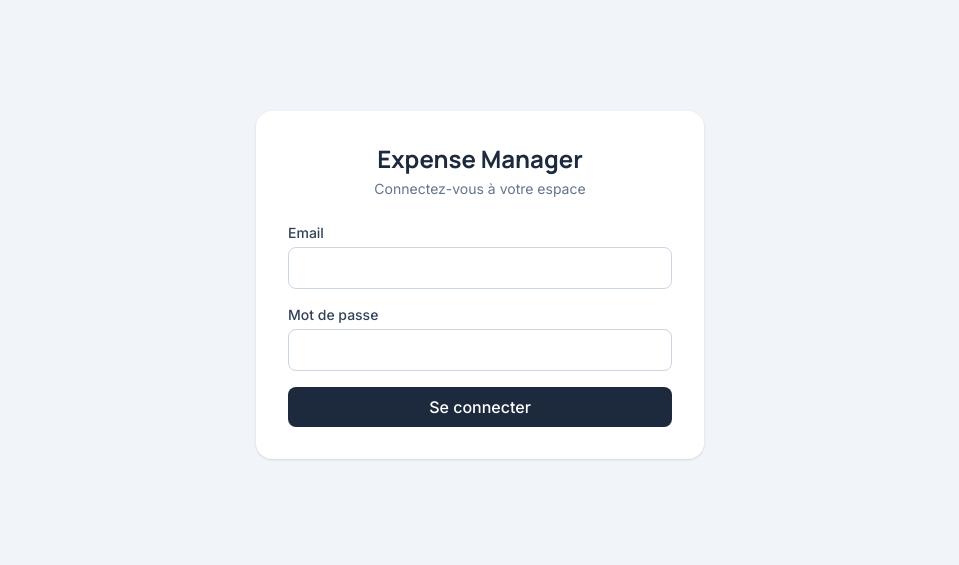
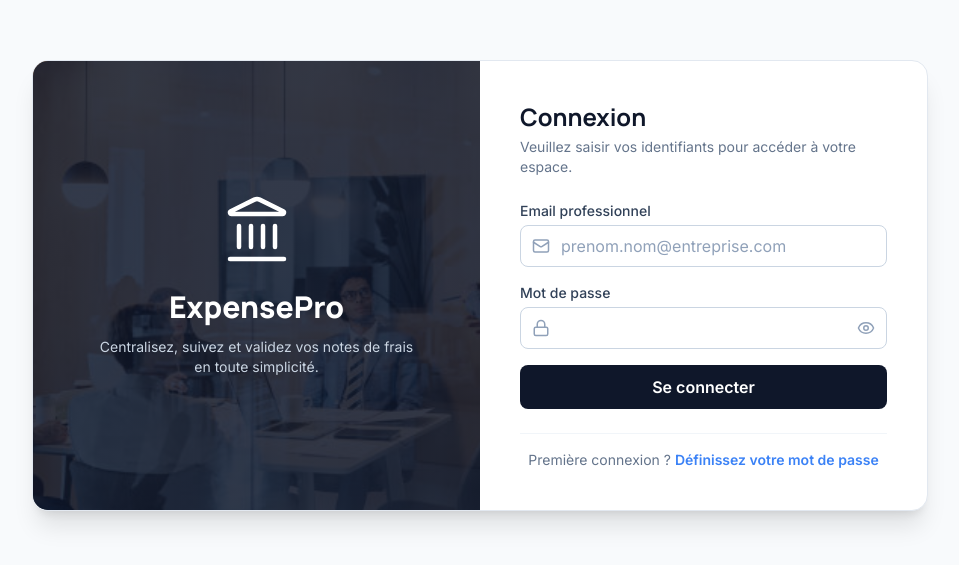
Before and after one commit to supherman-organization/expense-manager, a React (Vite) app in the folder frontend/: page /connexion in a window 1280 px wide. Shown: the part 115-680 px from the top of the page, without its empty margins (160-1119 px from the left). Built offline with nearby package versions, Linux system fonts and the light colour scheme; no server answers.

Commit message:
feat(UI-primitive): shared UI primitives (Button, Card, PageHeader, input styles)

```diff
--- a/frontend/src/pages/Login.tsx
+++ b/frontend/src/pages/Login.tsx
@@ -1,13 +1,67 @@
 import { useState } from 'react';
-import type { FormEvent } from 'react';
+import type { FormEvent, ReactNode } from 'react';
 import { Navigate, useNavigate } from 'react-router-dom';
+import { Mail, Lock, Eye, EyeOff, ArrowLeft, Landmark, CheckCircle2, Circle } from 'lucide-react';
 import { useAuth } from '../context/AuthContext';
+import { BRAND_NAME } from '../utils/branding';
 
 type Step = 'login' | 'set-password';
 
+interface PasswordInputProps {
+  id: string;
+  label: string;
+  value: string;
+  onChange: (value: string) => void;
+  autoComplete: string;
+  hint?: ReactNode;
+}
+
+function PasswordInput({ id, label, value, onChange, autoComplete, hint }: PasswordInputProps) {
+  const [show, setShow] = useState(false);
+
+  return (
+    <div>
+      <label htmlFor={id} className="block text-sm font-medium text-slate-700">
+        {label}
+      </label>
+      <div className="relative mt-1">
+        <Lock
+          size={18}
+          className="pointer-events-none absolute left-3 top-1/2 -translate-y-1/2 text-slate-400"
+        />
+        <input
+          id={id}
+          type={show ? 'text' : 'password'}
+          autoComplete={autoComplete}
+          required
+          value={value}
+          onChange={(e) => onChange(e.target.value)}
+          className="w-full rounded-lg border border-slate-300 py-2 pl-10 pr-10 text-slate-800 placeholder:text-slate-400 focus:border-secondary focus:outline-none focus:ring-2 focus:ring-secondary/30"
+        />
+        <button
+          type="button"
+          onClick={() => setShow((s) => !s)}
+          aria-label={show ? 'Masquer le mot de passe' : 'Afficher le mot de passe'}
+          className="absolute right-2 top-1/2 -translate-y-1/2 rounded p-1 text-slate-400 transition hover:text-slate-600"
+        >
+          {show ? <EyeOff size={18} /> : <Eye size={18} />}
+        </button>
+      </div>
+      {hint && <div className="mt-1.5">{hint}</div>}
+    </div>
+  );
+}
+
+function Requirement({ met, label }: { met: boolean; label: string }) {
+  return (
+    <p className={`flex items-center gap-1.5 text-xs ${met ? 'text-green-600' : 'text-slate-400'}`}>
+      {met ? <CheckCircle2 size={14} /> : <Circle size={14} />}
+      {label}
+    </p>
+  );
+}
+
 export default function Login() {
-  // submitPassword = la méthode du contexte, renommée pour éviter la collision
-  // avec le setter d'état setPassword ci-dessous.
   const { user, login, setPassword: submitPassword } = useAuth();
   const navigate = useNavigate();
 
@@ -18,13 +72,30 @@ export default function Login() {
   const [error, setError] = useState<string | null>(null);
   const [submitting, setSubmitting] = useState(false);
 
-  // Calcul pendant le rendu (pas d'useEffect) : un utilisateur déjà
-  // connecté n'a rien à faire sur l'écran de connexion.
   if (user) {
     return <Navigate to="/" replace />;
   }
 
-  //  Action utilisateur → gestionnaire d'événement, PAS un Effect.
+  // Valeurs dérivées calculées pendant le rendu.
+  const hasMinLength = password.length >= 8;
+  const passwordsMatch = confirmPassword.length > 0 && password === confirmPassword;
+  const canSubmitPassword = hasMinLength && passwordsMatch;
+
+  // Bascule manuelle vers l'écran « choisir mon mot de passe » .
+  function goToSetPassword() {
+    setError(null);
+    setPassword('');
+    setConfirmPassword('');
+    setStep('set-password');
+  }
+
+  function backToLogin() {
+    setError(null);
+    setPassword('');
+    setConfirmPassword('');
+    setStep('login');
+  }
+
   async function handleLogin(e: FormEvent) {
     e.preventDefault();
     setError(null);
@@ -32,8 +103,6 @@ export default function Login() {
     try {
       const result = await login(email, password);
       if (result.mustSetPassword) {
-        // Première connexion : on bascule sur l'écran set-password
-        // en gardant l'email déjà saisi.
         setPassword('');
         setStep('set-password');
         return;
@@ -50,7 +119,6 @@ export default function Login() {
     e.preventDefault();
     setError(null);
 
-    // Validation côté client (le backend revalide de toute façon).
     if (password.length < 8) {
       setError('Le mot de passe doit contenir au moins 8 caractères.');
       return;
@@ -65,36 +133,64 @@ export default function Login() {
       await submitPassword(email, password);
       navigate('/', { replace: true });
     } catch {
-      setError('Impossible de définir le mot de passe. Réessayez.');
+      setError('Impossible de définir le mot de passe. Vérifiez votre email.');
     } finally {
       setSubmitting(false);
     }
   }
 
+  const emailInputClass =
+    'w-full rounded-lg border border-slate-300 py-2 pl-10 pr-3 text-slate-800 placeholder:text-slate-400 focus:border-secondary focus:outline-none focus:ring-2 focus:ring-secondary/30';
+
   return (
-    <div className="flex min-h-screen items-center justify-center bg-slate-100 px-4">
-      <div className="w-full max-w-md rounded-2xl bg-white p-8 shadow-sm">
-        <div className="mb-6 text-center">
-          <h1 className="text-2xl font-bold text-slate-800">Expense Manager</h1>
-          <p className="mt-1 text-sm text-slate-500">
-            {step === 'login'
-              ? 'Connectez-vous à votre espace'
-              : 'Choisissez votre mot de passe'}
+    <div className="flex min-h-screen items-center justify-center bg-surface p-4">
+      <div className="grid w-full max-w-4xl overflow-hidden rounded-2xl border border-slate-200 bg-white shadow-xl md:grid-cols-2">
+        {/* Panneau gauche */}
+        <div
+          className="hidden flex-col items-center justify-center bg-primary bg-cover bg-center p-10 text-center md:flex"
+          style={{ backgroundImage: "linear-gradient(rgba(15,23,42,0.85), rgba(15,23,42,0.85)), url('/office.jpg')", }}
+        >
+          <Landmark size={72} strokeWidth={1.5} className="text-white" />
+          <h2 className="mt-6 font-display text-3xl font-extrabold text-white">{BRAND_NAME}</h2>
+          <p className="mt-3 max-w-xs text-sm text-slate-300">
+            Centralisez, suivez et validez vos notes de frais en toute simplicité.
+
           </p>
         </div>
 
+        {/*Panneau droit : formulaire */}
+        <div className="p-8 sm:p-10">
+          {/* Marque compacte, visible uniquement sur mobile */}
+          <div className="mb-6 flex items-center gap-2 md:hidden">
+            <Landmark size={28} className="text-primary" />
+            <span className="font-display text-lg font-extrabold text-primary">{BRAND_NAME}</span>
+          </div>
+
+          <h1 className="font-display text-2xl font-bold text-primary">
+            {step === 'login' ? 'Connexion' : 'Première connexion'}
+          </h1>
+          <p className="mt-1 text-sm text-muted">
+            {step === 'login'
+              ? 'Veuillez saisir vos identifiants pour accéder à votre espace.'
+              : 'Choisissez le mot de passe qui protégera votre compte.'}
+          </p>
+
           {error && (
-          <div className="mb-4 rounded-lg bg-red-50 px-4 py-3 text-sm text-red-700">
-            {error}
-          </div>
+            <div className="mt-5 rounded-lg bg-red-50 px-4 py-3 text-sm text-red-700">{error}</div>
           )}
 
           {step === 'login' ? (
-          <form onSubmit={handleLogin} className="space-y-4">
+            <>
+              <form onSubmit={handleLogin} className="mt-6 space-y-4">
                 <div>
                   <label htmlFor="email" className="block text-sm font-medium text-slate-700">
-                Email
+                    Email professionnel
                   </label>
+                  <div className="relative mt-1">
+                    <Mail
+                      size={18}
+                      className="pointer-events-none absolute left-3 top-1/2 -translate-y-1/2 text-slate-400"
+                    />
                     <input
                       id="email"
                       type="email"
@@ -102,74 +198,106 @@ export default function Login() {
                       required
                       value={email}
                       onChange={(e) => setEmail(e.target.value)}
-                className="mt-1 w-full rounded-lg border border-slate-300 px-3 py-2 text-slate-800 focus:border-slate-500 focus:outline-none focus:ring-1 focus:ring-slate-500"
+                      placeholder="prenom.nom@entreprise.com"
+                      className={emailInputClass}
                     />
                   </div>
-            <div>
-              <label htmlFor="password" className="block text-sm font-medium text-slate-700">
-                Mot de passe
-              </label>
-              <input
+                </div>
+
+                <PasswordInput
                   id="password"
-                type="password"
+                  label="Mot de passe"
+                  value={password}
+                  onChange={setPassword}
                   autoComplete="current-password"
-                required
-                value={password}
-                onChange={(e) => setPassword(e.target.value)}
-                className="mt-1 w-full rounded-lg border border-slate-300 px-3 py-2 text-slate-800 focus:border-slate-500 focus:outline-none focus:ring-1 focus:ring-slate-500"
                 />
-            </div>
+
                 <button
                   type="submit"
                   disabled={submitting}
-              className="w-full rounded-lg bg-slate-800 px-4 py-2 font-medium text-white transition hover:bg-slate-700 disabled:cursor-not-allowed disabled:opacity-60"
+                  className="w-full rounded-lg bg-primary px-4 py-2.5 font-semibold text-white transition hover:bg-slate-800 disabled:cursor-not-allowed disabled:opacity-60"
                 >
                   {submitting ? 'Connexion…' : 'Se connecter'}
                 </button>
               </form>
+
+              <div className="mt-6 border-t border-slate-100 pt-4 text-center text-sm text-muted">
+                Première connexion ?{' '}
+                <button
+                  type="button"
+                  onClick={goToSetPassword}
+                  className="font-semibold text-secondary hover:underline"
+                >
+                  Définissez votre mot de passe
+                </button>
+              </div>
+            </>
           ) : (
-          <form onSubmit={handleSetPassword} className="space-y-4">
-            <p className="text-sm text-slate-600">
-              Première connexion pour <strong>{email}</strong>. Définissez votre mot de passe.
-            </p>
+            <form onSubmit={handleSetPassword} className="mt-6 space-y-4">
               <div>
-              <label htmlFor="new-password" className="block text-sm font-medium text-slate-700">
-                Nouveau mot de passe
+                <label htmlFor="sp-email" className="block text-sm font-medium text-slate-700">
+                  Email professionnel
                 </label>
+                <div className="relative mt-1">
+                  <Mail
+                    size={18}
+                    className="pointer-events-none absolute left-3 top-1/2 -translate-y-1/2 text-slate-400"
+                  />
                   <input
-                id="new-password"
-                type="password"
-                autoComplete="new-password"
+                    id="sp-email"
+                    type="email"
+                    autoComplete="email"
                     required
-                value={password}
-                onChange={(e) => setPassword(e.target.value)}
-                className="mt-1 w-full rounded-lg border border-slate-300 px-3 py-2 text-slate-800 focus:border-slate-500 focus:outline-none focus:ring-1 focus:ring-slate-500"
+                    value={email}
+                    onChange={(e) => setEmail(e.target.value)}
+                    placeholder="prenom.nom@entreprise.com"
+                    className={emailInputClass}
                   />
                 </div>
-            <div>
-              <label htmlFor="confirm-password" className="block text-sm font-medium text-slate-700">
-                Confirmer le mot de passe
-              </label>
-              <input
+              </div>
+
+              <PasswordInput
+                id="new-password"
+                label="Nouveau mot de passe"
+                value={password}
+                onChange={setPassword}
+                autoComplete="new-password"
+                hint={<Requirement met={hasMinLength} label="Au moins 8 caractères" />}
+              />
+
+              <PasswordInput
                 id="confirm-password"
-                type="password"
+                label="Confirmer le mot de passe"
+                value={confirmPassword}
+                onChange={setConfirmPassword}
                 autoComplete="new-password"
-                required
-                value={confirmPassword}
-                onChange={(e) => setConfirmPassword(e.target.value)}
-                className="mt-1 w-full rounded-lg border border-slate-300 px-3 py-2 text-slate-800 focus:border-slate-500 focus:outline-none focus:ring-1 focus:ring-slate-500"
+                hint={
+                  confirmPassword.length > 0 ? (
+                    <Requirement met={passwordsMatch} label="Les mots de passe correspondent" />
+                  ) : undefined
+                }
               />
-            </div>
+
               <button
                 type="submit"
-              disabled={submitting}
-              className="w-full rounded-lg bg-slate-800 px-4 py-2 font-medium text-white transition hover:bg-slate-700 disabled:cursor-not-allowed disabled:opacity-60"
+                disabled={submitting || !canSubmitPassword}
+                className="w-full rounded-lg bg-primary px-4 py-2.5 font-semibold text-white transition hover:bg-slate-800 disabled:cursor-not-allowed disabled:opacity-60"
               >
                 {submitting ? 'Validation…' : 'Définir mon mot de passe'}
+              </button>
+
+              <button
+                type="button"
+                onClick={backToLogin}
+                className="flex w-full items-center justify-center gap-1.5 text-sm font-medium text-muted transition hover:text-primary"
+              >
+                <ArrowLeft size={16} />
+                Retour à la connexion
               </button>
             </form>
           )}
         </div>
       </div>
+    </div>
   );
 }
--- /dev/null
+++ b/frontend/src/utils/styles.ts
@@ -0,0 +1,2 @@
+export const inputClasses =
+      'mt-1 w-full rounded-lg border border-slate-300 px-3 py-2 text-slate-800 placeholder:text-slate-400 focus:border-secondary focus:outline-none focus:ring-2 focus:ring-secondary/30';
```
Also changed, not shown: frontend/src/components/Button.tsx (added, +38 -0 lines), frontend/src/components/Card.tsx (added, +14 -0 lines), frontend/src/components/Layout.tsx (+2 -12 lines), frontend/src/components/Modal.tsx (+3 -5 lines), frontend/src/components/PageHeader.tsx (added, +19 -0 lines), frontend/public/office.jpg (added). Lines whose indentation alone changed are shown as unchanged.
